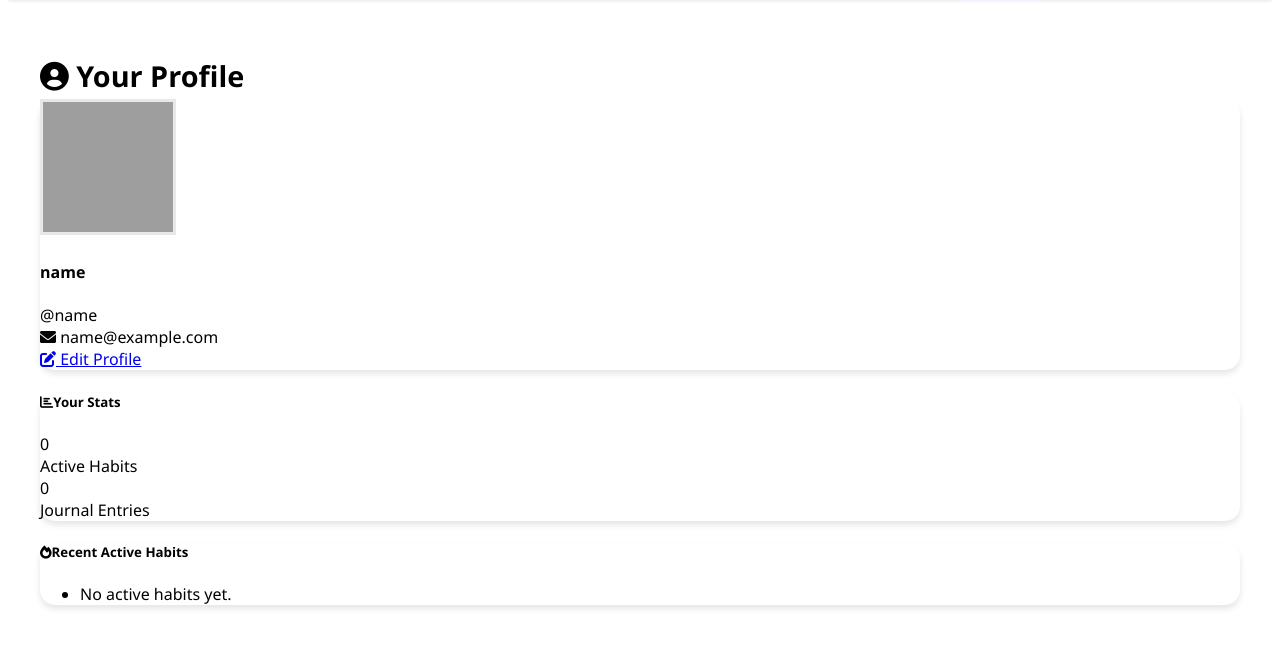
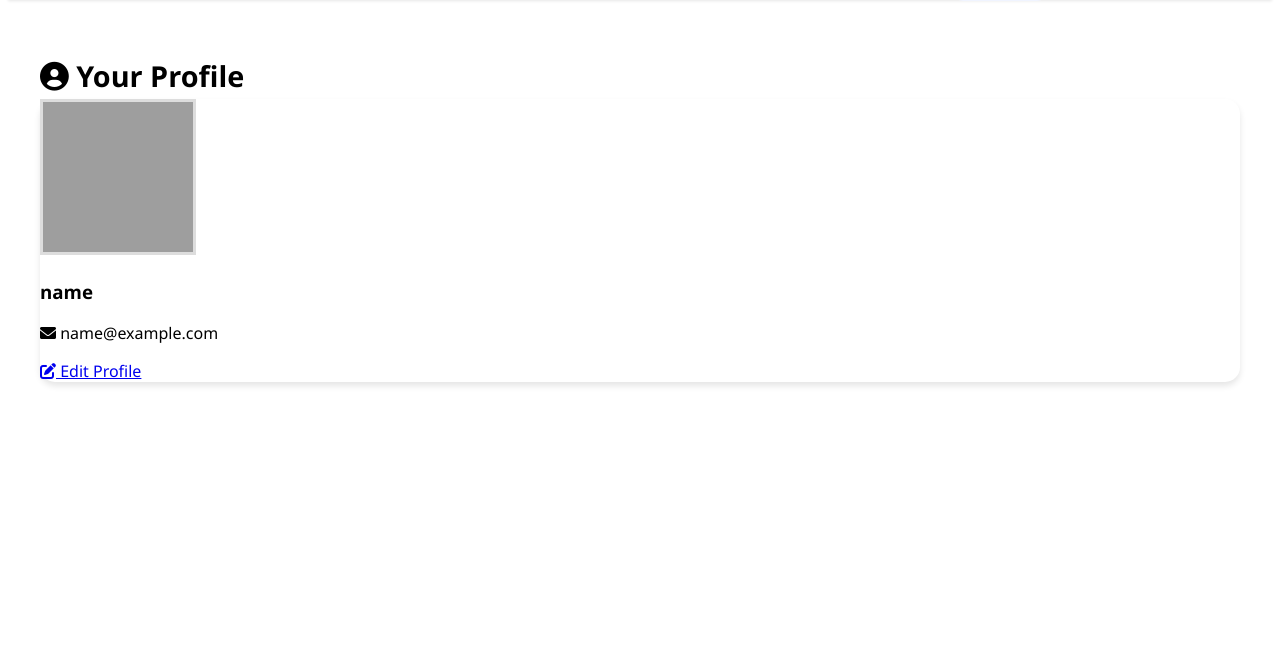
Before and after one commit to arundhati059/SSW555-HabitHive, a Flask app: page /profile in a window 1280 px wide. Shown: the part 73-721 px from the top of the page. Run offline with Flask 3, Linux system fonts and the light colour scheme; the visitor is signed in with stand-in values (Sample User, id 1); some libraries are stand-ins or nearby versions; grey boxes are pictures that could not be loaded.

Commit message:
Finished working on Sprint-4 editing profile + avatar, category

```diff
--- a/templates/profile.html
+++ b/templates/profile.html
@@ -1,88 +1,31 @@
 {% extends "base_dashboard.html" %}
 {% set p = profile or {} %}
 
-{% block title %}Profile • HabitHive{% endblock %}
+{% block content %}
 
-{% block content %}
-<div class="dashboard-inner">
+<h2 class="page-title mb-3">
+    <i class="fas fa-user-circle me-2"></i> Your Profile
+</h2>
 
-    <!-- Page Title -->
-    <h2 class="page-title mb-4">
-        <i class="fas fa-user-circle me-2"></i> Your Profile
-    </h2>
+<div class="card shadow-sm p-4">
 
-    <!-- Profile Card -->
-    <div class="card shadow-sm mb-4">
-        <div class="card-body text-center">
+    <div class="text-center">
+        <img src="{{ profile.avatar }}"
+             class="rounded-circle"
+             width="150"
+             height="150"
+             style="object-fit:cover; border:3px solid #ddd;">
 
-            <!-- Avatar -->
-            <img src="{{ p.avatar }}"
-                 class="rounded-circle mb-3"
-                 width="130" height="130"
-                 style="border: 3px solid #e8e8e8; object-fit: cover;">
+        <h3 class="mt-3">{{ p.display_name or p.username }}</h3>
+        <p class="text-muted">
+            <i class="fas fa-envelope me-1"></i> {{ p.email }}
+        </p>
 
-            <!-- Name Display -->
-            <h4 class="mb-1">
-                {{ p.display_name or (p.first_name ~ ' ' ~ p.last_name).strip() or p.username }}
-            </h4>
-
-            <!-- Username -->
-            <div class="text-muted">@{{ p.username }}</div>
-
-            <!-- Email -->
-            <div class="small text-muted mt-2">
-                <i class="fas fa-envelope me-1"></i> {{ p.email }}
-            </div>
-
-            <a href="{{ url_for('edit_profile') }}"
-               class="btn btn-outline-primary btn-sm mt-3">
-                <i class="fas fa-edit me-1"></i> Edit Profile
-            </a>
-
-        </div>
-    </div>
-
-    <!-- Stats Section -->
-    <div class="card shadow-sm mb-4">
-        <div class="card-body">
-
-            <h5 class="mb-4"><i class="fas fa-chart-bar me-2"></i>Your Stats</h5>
-
-            <div class="row text-center">
-                <div class="col-6">
-                    <div class="display-6">{{ stats.active_habits or 0 }}</div>
-                    <div class="text-muted">Active Habits</div>
-                </div>
-                <div class="col-6">
-                    <div class="display-6">{{ stats.journal_entries or 0 }}</div>
-                    <div class="text-muted">Journal Entries</div>
-                </div>
-            </div>
-
-        </div>
-    </div>
-
-    <!-- Recent Habits -->
-    <div class="card shadow-sm">
-        <div class="card-body">
-            <h5 class="mb-3"><i class="fas fa-fire me-2"></i>Recent Active Habits</h5>
-
-            <ul class="list-group">
-                {% for h in recent_habits %}
-                    <li class="list-group-item d-flex justify-content-between align-items-center">
-                        {{ h.name }}
-                        {% if h.frequency %}
-                        <span class="badge bg-secondary">{{ h.frequency }}</span>
-                        {% endif %}
-                    </li>
-                {% else %}
-                    <li class="list-group-item text-muted">
-                        No active habits yet.
-                    </li>
-                {% endfor %}
-            </ul>
-        </div>
+        <a href="{{ url_for('edit_profile') }}" class="btn btn-outline-primary mt-2">
+            <i class="fas fa-edit me-1"></i> Edit Profile
+        </a>
     </div>
 
 </div>
+
 {% endblock %}
--- a/web_app.py
+++ b/web_app.py
@@ -25,7 +25,7 @@ try:
     except ValueError:
         cred = credentials.Certificate('firebase-credentials.json')  # keep this file in project root
         firebase_admin.initialize_app(cred, {
-            "storageBucket": "kappa-36c9a.appspot.com"
+            "storageBucket": "kappa-36c9a.firebasestorage.app"
         })
         print("Firebase Admin SDK initialized successfully")
 except Exception as e:
@@ -1423,8 +1423,10 @@ def edit_profile():
     auth_result = require_auth()
     if not isinstance(auth_result, tuple):
         return auth_result
+
     email, uid = auth_result
 
+    # Load existing profile
     profile_data = {
         "email": email,
         "username": email.split('@')[0],
@@ -1434,25 +1436,21 @@ def edit_profile():
         "avatar_url": None
     }
 
-    # Load current profile
-    if db:
-        try:
-            doc = db.collection("profiles").document(email).get()
-            if doc.exists:
-                data = doc.to_dict() or {}
-                profile_data.update(data)
-        except Exception as e:
-            print("[edit_profile GET] Firestore read error:", e)
-
-    # Handle POST
+    try:
+        doc = db.collection("profiles").document(email).get()
+        if doc.exists:
+            profile_data.update(doc.to_dict() or {})
+    except Exception as e:
+        print("[edit_profile GET] Firestore error:", e)
+
+    # POST – Save changes
     if request.method == 'POST':
-        display = (request.form.get('display_name') or '').strip()
-        username = (request.form.get('username') or '').strip()
+        display_name = request.form.get('display_name', '').strip()
         avatar_file = request.files.get('avatar')
 
         update_fields = {
-            "display_name": display,
-            "username": username,
+            "display_name": display_name,
+            "username": display_name,   # SAME field
             "updated_at": datetime.now()
         }
 
@@ -1460,29 +1458,32 @@ def edit_profile():
         try:
             if avatar_file and avatar_file.filename:
                 bucket = storage.bucket()
-                key = f"users/avatars/{uid}/{secure_filename(f'{uid}_{int(datetime.now().timestamp())}.png')}"
+                key = f"avatars/{uid}/{secure_filename(f'{uid}_{int(datetime.now().timestamp())}.png')}"
                 blob = bucket.blob(key)
-                blob.upload_from_file(avatar_file, content_type=avatar_file.mimetype)
-                blob.patch()
-
-                avatar_url = blob.generate_signed_url(
-                    version="v4",
-                    expiration=timedelta(days=7),
-                    method="GET"
+
+                blob.upload_from_file(
+                    avatar_file,
+                    content_type=avatar_file.mimetype
                 )
+
+                blob.make_public()
+                avatar_url = blob.public_url
 
                 update_fields["avatar_url"] = avatar_url
                 update_fields["avatar_path"] = key
+
+                print("[Avatar Uploaded]", avatar_url)
+
         except Exception as e:
             print("[edit_profile POST] Avatar upload error:", e)
 
-        # Save
+        # Save to Firestore
         try:
             db.collection("profiles").document(email).set(update_fields, merge=True)
             flash("Profile updated successfully!", "success")
         except Exception as e:
-            print("[edit_profile POST] Firestore write error:", e)
-            flash("Failed to update profile", "error")
+            print("[edit_profile POST] Firestore saving error:", e)
+            flash("Could not update profile", "error")
 
         return redirect(url_for('profile_page'))
 
```
Also changed, not shown: templates/dashboard.html (+8 -8 lines), templates/edit_profile.html (+31 -9 lines).
